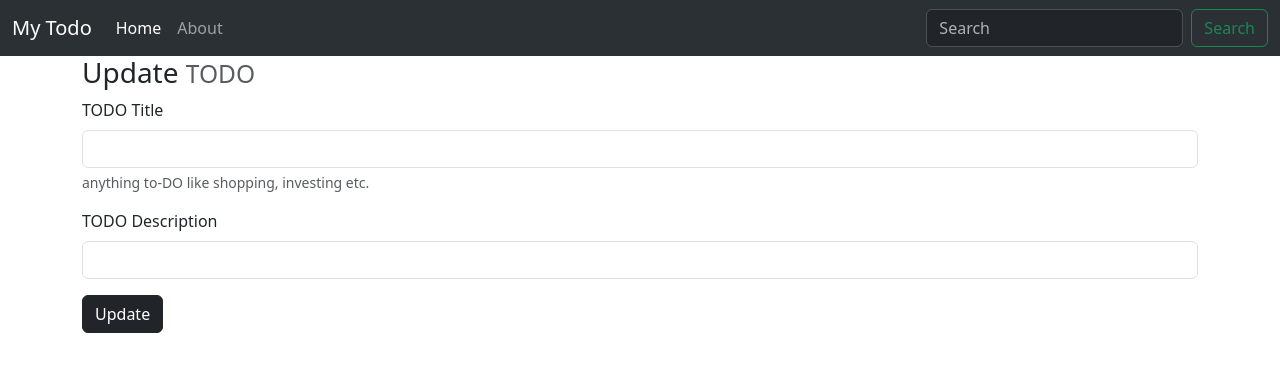
After one commit to shivamnath027/Todo-List, a Flask app: page /update/1 in a window 1280 px wide. The commit adds this page. Shown: the top 372 px of the page. Run offline with Flask 3, Linux system fonts and the light colour scheme.

Commit message:
CODE WITH _ FLASK

```diff
--- a/app.py
+++ b/app.py
@@ -1,4 +1,4 @@
-from flask import Flask #import Flask module from flask package
+from flask import Flask, redirect #import Flask module from flask package
 from flask import render_template #import render_template from flask package
 from flask_sqlalchemy import SQLAlchemy
 from datetime import datetime
@@ -46,9 +46,30 @@ def products():
     print(allTodo)
     return 'This is Product Page'
 
+@app.route('/update/<int:sno>', methods= ['GET','POST'])
+def update(sno):
+    if request.method=='POST':
+         title = request.form['title']
+         desc = request.form['desc']
+         todo = Todo.query.filter_by(sno=sno).first()
+         todo.title=title
+         todo.desc = desc
+         db.session.add(todo)
+         db.session.commit()
+         return redirect('/')
+
+    todo = Todo.query.filter_by(sno=sno).first()
+    return render_template('update.html', todo=todo)
+
+@app.route('/delete/<int:sno>')
+def delete(sno):
+    todo = Todo.query.filter_by(sno=sno).first()
+    db.session.delete(todo)
+    db.session.commit()
+    return redirect('/')
 
 if __name__ == "__main__":
     with app.app_context():
         db.create_all()
-    app.run(debug=True,port=8000)  #if run via python app.py then can change port-->>   ,port=8000
+    app.run(debug=True,port=8000)  #if run via python app.py then can change port-->>   ,port=8000 if debug =False then only INTERNAL SERVER ERROR NO OTHER INFO
 #also running through app.py method instead of flask run the changes made in the code will be automatically reflected
--- /dev/null
+++ b/templates/base.html
@@ -0,0 +1,55 @@
+<!doctype html>
+<html lang="en">
+  <head>
+    <meta charset="utf-8">
+    <meta name="viewport" content="width=device-width, initial-scale=1">
+    <title>{% block title %} {% endblock title %} - MyTodo</title>
+    <link href="https://cdn.jsdelivr.net/npm/bootstrap@5.3.1/dist/css/bootstrap.min.css" rel="stylesheet" integrity="sha384-4bw+/aepP/YC94hEpVNVgiZdgIC5+VKNBQNGCHeKRQN+PtmoHDEXuppvnDJzQIu9" crossorigin="anonymous">
+  </head>
+  <body>
+    <nav class="navbar navbar-expand-lg bg-body-tertiary" data-bs-theme="dark">
+        <div class="container-fluid">
+          <a class="navbar-brand" href="/">My Todo</a>
+          <button class="navbar-toggler" type="button" data-bs-toggle="collapse" data-bs-target="#navbarSupportedContent" aria-controls="navbarSupportedContent" aria-expanded="false" aria-label="Toggle navigation">
+            <span class="navbar-toggler-icon"></span>
+          </button>
+          <div class="collapse navbar-collapse" id="navbarSupportedContent">
+            <ul class="navbar-nav me-auto mb-2 mb-lg-0">
+              <li class="nav-item">
+                <a class="nav-link active" aria-current="page" href="#">Home</a>
+              </li>
+              <li class="nav-item">
+                <a class="nav-link" href="#">About</a>
+              </li>
+              <!-- <li class="nav-item dropdown">
+                <a class="nav-link dropdown-toggle" href="#" role="button" data-bs-toggle="dropdown" aria-expanded="false">
+                  Dropdown
+                </a>
+                <ul class="dropdown-menu">
+                  <li><a class="dropdown-item" href="#">Action</a></li>
+                  <li><a class="dropdown-item" href="#">Another action</a></li>
+                  <li><hr class="dropdown-divider"></li>
+                  <li><a class="dropdown-item" href="#">Something else here</a></li>
+                </ul>
+              </li> -->
+              <!-- <li class="nav-item">
+                <a class="nav-link disabled" aria-disabled="true">Disabled</a>
+              </li> -->
+            </ul>
+            <form class="d-flex" role="search">
+              <input class="form-control me-2" type="search" placeholder="Search" aria-label="Search">
+              <button class="btn btn-outline-success" type="submit">Search</button>
+            </form>
+          </div>
+        </div>
+      </nav>
+
+
+      <!-- WE are doing Template Inheritance here, the base.html is extended by index.html and all the contents between
+    these  2 jinja paras will be replaced by the content of index.html-->
+    {% block body %}
+
+    {% endblock body %}
+
+  </body>
+  </html>
--- /dev/null
+++ b/templates/update.html
@@ -0,0 +1,36 @@
+{% extends 'base.html' %}
+{% block title %} Home {% endblock title %}
+{% block body %}
+
+
+
+
+
+    <div class="container">
+
+        <h3>
+            Update
+            <small class="text-body-secondary" >TODO </small>
+          </h3>
+
+        <form action="/update/{{todo.sno}}" method="POST">
+            <div class="mb-3">
+              <label for="title" class="form-label">TODO Title</label>
+              <input type="text" class="form-control" name="title" id="title" value="{{todo.title}}" aria-describedby="emailHelp">
+              <div id="titleHelp" class="form-text">anything to-DO like shopping, investing etc.</div>
+            </div>
+            <div class="mb-3">
+              <label for="desc" class="form-label">TODO Description</label>
+              <input type="text" class="form-control" name="desc" id="desc" value="{{todo.desc}}">
+            </div>
+
+            <!-- <div class="mb-3 form-check">
+              <input type="checkbox" class="form-check-input" id="exampleCheck1">
+              <label class="form-check-label" for="exampleCheck1">Check me out</label>
+            </div> -->
+
+            <button type="submit" class="btn btn-dark">Update</button>
+          </form>
+          </div>
+
+    {% endblock body %}
```
Also changed, not shown: requirements.txt (added, +16 -0 lines), templates/index.html (+17 -52 lines), instance/todo.db, 2 other files.
